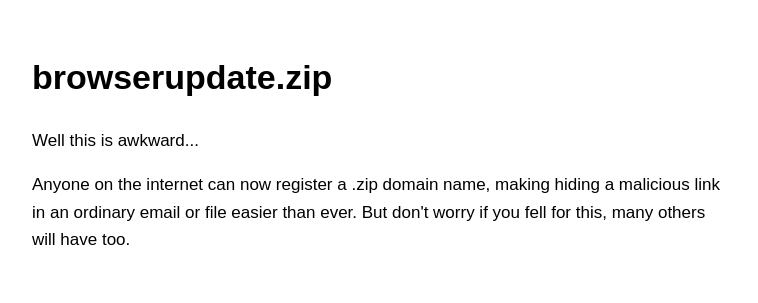
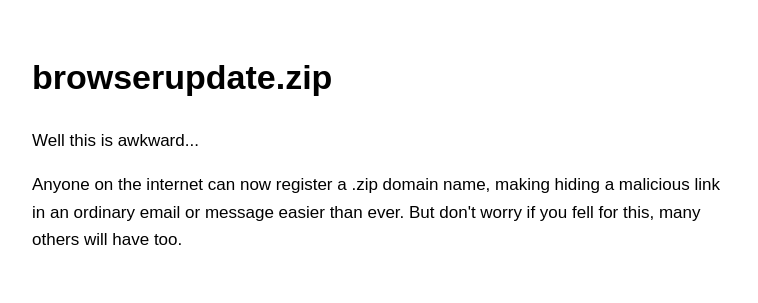
Before and after one commit to PatrickSocha/browserupdate.zip, a plain HTML site: page index.html in a window 1280 px wide. Shown: the top 303 px of the page, without its empty margins (258-1016 px from the left). Drawn offline with Linux system fonts and the light colour scheme.

Commit message:
content change

```diff
--- a/index.html
+++ b/index.html
@@ -68,7 +68,7 @@ blockquote {
 		<div class="container">
 			<h1>browserupdate.zip</h1>
 			<p>Well this is awkward...</p>
-			<p>Anyone on the internet can now register a .zip domain name, making hiding a malicious link in an ordinary email or file easier than ever. But don't worry if you fell for this, many others will have too.</p>
+			<p>Anyone on the internet can now register a .zip domain name, making hiding a malicious link in an ordinary email or message easier than ever. But don't worry if you fell for this, many others will have too.</p>
 			<br />
 			<p>Since 3rd May, 2023 Google have allowed anyone to register .zip and .mov domains, turning what once were universially well known file extension into a resolvable address online.</p>
 			<br />
```
